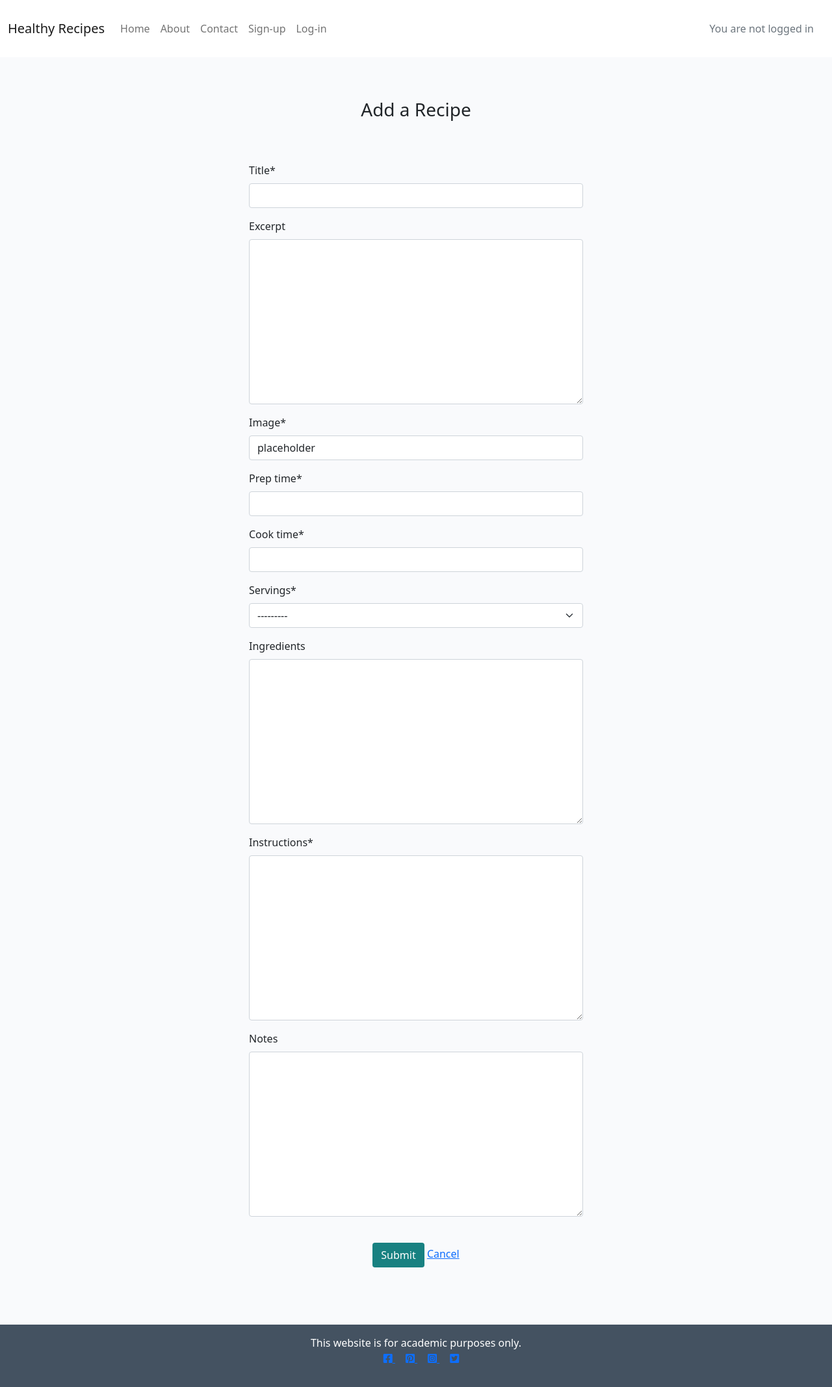
After one commit to aimanh04/PP4-Healthy_recipes, a Django app: page /add_recipe/ in a window 1280 px wide. The commit adds this page. Shown: the whole page at 65% size. Run offline with Django 4.2, Linux system fonts and the light colour scheme; parts of the project's set-up code (start-up, migrations or seed data) failed here and were passed over; some libraries are stand-ins or nearby versions.

Commit message:
Add: Add recipe post functionality

```diff
--- a/blog/forms.py
+++ b/blog/forms.py
@@ -1,4 +1,4 @@
-from .models import Comment
+from .models import Comment, Recipe
 from django import forms
 
 
@@ -6,3 +6,22 @@ class CommentForm(forms.ModelForm):
     class Meta:
         model = Comment
         fields = ('body',)
+
+
+class RecipeForm(forms.ModelForm):
+    """
+    Form for adding a new recipe post
+    """
+    class Meta:
+        model = Recipe
+        fields = [
+            'title',
+            'excerpt',
+            'featured_image',
+            'prep_time',
+            'cook_time',
+            'servings',
+            'ingredients',
+            'instructions',
+            'notes'
+        ]
--- a/blog/models.py
+++ b/blog/models.py
@@ -28,7 +28,7 @@ class Recipe(models.Model):
     excerpt = models.TextField(blank=True)
     notes = models.TextField(blank=True)
     created_on = models.DateTimeField(auto_now_add=True)
-    status = models.IntegerField(choices=STATUS, default=0)
+    status = models.IntegerField(choices=STATUS, default=1)
     updated_on = models.DateTimeField(auto_now=True)
     likes = models.ManyToManyField(
         User, blank=True, related_name='recipe_likes',
--- a/blog/templates/blog/index.html
+++ b/blog/templates/blog/index.html
@@ -10,6 +10,11 @@
             <div>
                 <h1>WELCOME TO HEALTHY RECIPES!</h1>
                 <p>Your Guide to Culinary Creativity</p>
+                {% if user.is_authenticated %}
+                <a href="{% url 'add_recipe' %}" class="btn btn-secondary mt-4">Add Recipe</a>
+                {% else %}
+                <p>Please login to add a recipe</p>
+                {% endif %}
             </div>
         </div>
 
--- a/blog/urls.py
+++ b/blog/urls.py
@@ -3,6 +3,7 @@ from . import views
 
 urlpatterns = [
     path('', views.RecipeList.as_view(), name='home'),
+    path('add_recipe/', views.RecipeAdd.as_view(), name='add_recipe'),
     path('<slug:slug>/', views.recipe_detail, name='recipe_detail'),
     path('<slug:slug>/edit_comment/<int:comment_id>',
          views.comment_edit, name='comment_edit'),
--- a/blog/views.py
+++ b/blog/views.py
@@ -1,9 +1,13 @@
 from django.shortcuts import render, get_object_or_404, reverse
 from django.views import generic, View
+from django.views.generic import ListView, CreateView
 from django.contrib import messages
+from django.contrib.messages.views import SuccessMessageMixin
+from django.utils.text import slugify
 from django.http import HttpResponseRedirect
+from django.urls import reverse_lazy
 from .models import Recipe, Comment, RecipeLikes, User
-from .forms import CommentForm
+from .forms import CommentForm, RecipeForm
 
 
 class RecipeList(generic.ListView):
@@ -116,3 +120,20 @@ def comment_delete(request, slug, comment_id):
         messages.add_message(request, messages.ERROR, 'You can only delete your own comments!')
 
     return HttpResponseRedirect(reverse('recipe_detail', args=[slug]))
+
+
+class RecipeAdd(SuccessMessageMixin, CreateView):
+    """
+    View to add a new recipe post
+    """
+    model = Recipe
+    template_name = 'add_recipe.html'
+    form_class = RecipeForm
+    success_url = reverse_lazy("home")
+    success_message = 'Recipe added successfully!'
+
+    def form_valid(self, form):
+        """
+        Assign the current user to the author field"""
+        form.instance.author = self.request.user
+        return super().form_valid(form)
--- a/healthyrecipes/settings.py
+++ b/healthyrecipes/settings.py
@@ -28,7 +28,7 @@ TEMPLATES_DIR = os.path.join(BASE_DIR, 'templates')
 SECRET_KEY = os.environ.get("SECRET_KEY")
 
 # SECURITY WARNING: don't run with debug turned on in production!
-DEBUG = False
+DEBUG = True
 
 ALLOWED_HOSTS = [
     '8000-aimanh04-pp4healthyreci-l4n6mh31w5w.ws-eu117.gitpod.io',
--- /dev/null
+++ b/templates/add_recipe.html
@@ -0,0 +1,31 @@
+{% extends 'base.html' %}
+{% load static %}
+{% load crispy_forms_tags %}
+
+{% block content %}
+
+<section>
+    <div class="container my-5">
+        <div class="row justify-content-center">
+            <div class="col-md-8 col-lg-6">
+                <div class="profile-card">
+                    <div class="text-center">
+                        <h3 class="card-body teal-text">Add a Recipe</h3>
+                    </div>
+                    <div class=card-body>
+                        <form method="post" enctype="multipart/form-data" class="mt-4">
+                            {{ form | crispy }}
+                            {% csrf_token %}
+                            <div class="text-center">
+                                <button type="submit" class="btn btn-signup my-4">Submit</button>
+                                <a href="{% url 'home'  %}" class="cancel-link">Cancel</a>
+                            </div>
+                        </form>
+                    </div>
+                </div>
+            </div>
+        </div>
+    </div>
+</section>
+
+{% endblock %}
```
